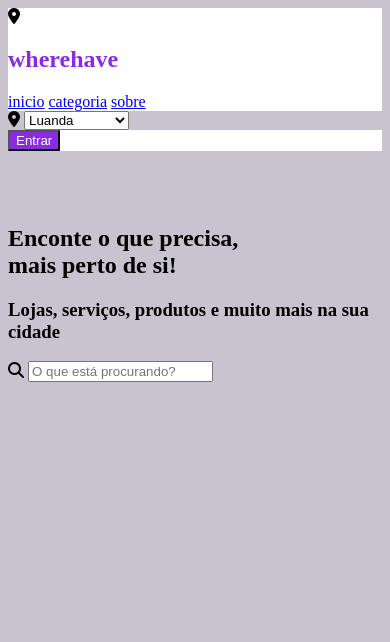
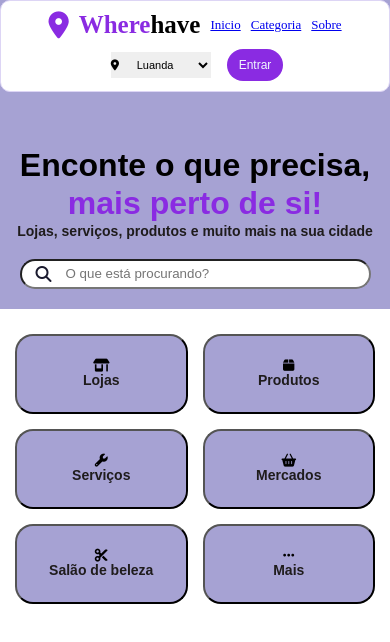
Before and after one commit to luzineidy15/wherehave, a plain HTML site: page index.html in a window 390 px wide. Drawn offline with Linux system fonts and the light colour scheme.

Commit message:
nova atualização

```diff
--- a/index.html
+++ b/index.html
@@ -61,3 +61,41 @@
         <i class="fa-solid fa-magnifying-glass"></i>
         <input type="search" placeholder="O que está procurando?" tabindex="1">
     </div>
+    <main>
+        <section class="section">
+
+            <button>
+                <i class="fa-solid fa-shop"></i>
+                <h3>Lojas</h3>
+                <p hidden>explore as nossas lojas</p>
+            </button>
+
+            <button>
+                <i class="fa-solid fa-box"></i>
+                <h3>Produtos</h3>
+            </button>
+
+            <button>
+                <i class="fa-solid fa-wrench"></i>
+                <h3>Serviços</h3>
+            </button>
+
+            <button>
+                <i class="fa-solid fa-basket-shopping"></i>
+                <h3>Mercados</h3>
+            </button>
+
+            <button>
+                <i class="fa-solid fa-scissors"></i>
+                <h3>Salão de beleza</h3>
+            </button>
+
+            <button>
+                <i class="fa-solid fa-ellipsis"></i>
+                <h3>Mais</h3>
+            </button>
+
+        </section>
+    </main>
+</body>
+</html>
--- a/style.css
+++ b/style.css
@@ -1,18 +1,273 @@
-body{
-    background-color: rgb(201, 194, 207);
+* {
+    margin: 0;
+    padding: 0;
+    box-sizing: border-box;
 }
-header{
+
+body {
+    background-color: rgb(166, 162, 211);
+    font-family: Arial, Helvetica, sans-serif;
+    overflow-x: hidden;
+}
+
+h1 {
+    color: blueviolet;
+    margin-left: -10px;
+    position: relative;
+    right: 10px;
+}
+
+.nav {
     background-color: white;
+    font-family: 'Times New Roman', Times, serif;
+    font-size: 18px;
+    display: flex;
+    align-items: center;
+    justify-content: space-between;
+    gap: 50px;
+    height: 50px;
+    padding: 20px;
+    width: 100%;
+    border: 1px solid #ddd5f5;
+    border-radius: 10px;
+    text-transform: capitalize;
 }
-h1{
+
+.nav a {
+    left: 50%;
+}
+
+.option {
+    border: none;
+    margin-right: 8px;
+    position: relative;
+    display: flex;
+    align-items: center;
+    gap: 10px;
+    width: 170px;
+    height: 30px;
+    padding: 4px;
+    font-size: 13px;
+}
+
+.option select {
+    padding: 8px 28px 8px 34px;
+    border: none;
+    margin-right: 8px;
+    width: 140px;
+}
+
+.option span {
+    position: absolute;
+    top: 50%;
+    left: 10px;
+    transform: translateY(-50%);
+    pointer-events: none;
+    color: black;
+}
+
+.button {
+    cursor: pointer;
+    background-color: blueviolet;
+    color: aliceblue;
+    border: none;
+    border-radius: 30px;
+    padding: 8px 15px;
+    font-size: 15px;
+    width: 85px;
+    height: 38px;
+    text-align: center;
+}
+
+h2 {
+    color: black;
+    font-size: 50px;
+    text-align: center;
+}
+
+span {
     color: blueviolet;
+    font-size: inherit;
 }
-.option{
-    background-color: rgb(201, 194, 207);
+
+h3 {
+    font-size: 16px;
+    color: rgb(31, 28, 28);
+    text-align: center;
+}
+
+.icon1 {
+    color: blueviolet;
+    font-size: 40px;
+    display: flex;
+    align-items: center;
+    gap: 2px;
+    margin-right: -10px;
+    position: relative;
+    left: 10px;
+}
+
+.h1 {
     color: black;
+    justify-content: start;
+    text-align: left;
+}
+
+.search {
+    position: relative;
+    width: 60%;
+    margin: 20px auto;
+}
+
+.search input {
+    width: 100%;
+    max-width: 700px;
+    height: 30px;
+    border-radius: 20px;
+    margin: 20px auto;
+    display: block;
+    padding-left: 44px;
+    box-sizing: border-box;
+}
+
+.search i {
+    position: absolute;
+    left: 16px;
+    top: 50%;
+    transform: translateY(-50%);
+    color: #1a1a2e;
+    pointer-events: none;
+    z-index: 1;
+}
+
+main {
+    background-color: white;
+    min-height: 100vh;
+    padding: 40px 4%;
+}
+
+.section {
+    display: flex;
+    gap: 20px;
+}
+
+.section button {
+    align-items: center;
+    justify-content: center;
+    text-align: center;
+    flex-direction: column;
+    display: flex;
+    width: 130px;
+    height: 60px;
+    border-radius: 20px;
+    padding: 30px;
+    font-size: 13px;
+    background-color: rgb(166, 162, 211);
+}
+
+
+
+@media screen and (max-width: 600px) {
+
+    .nav {
+        flex-wrap: wrap;
+        justify-content: center;
+        gap: 10px;
+        height: auto;
+        min-height: 50px;
+        padding: 10px;
+    }
+
+    h1 {
+        font-size: 25px;
+        margin-left: 0;
+        right: 0;
+    }
+
+    .icon1 {
+        font-size: 27px;
+        left: 0;
+        margin-right: 0;
+    }
+
+    .nav a {
+        left: auto;
+        font-size: 13px;
+    }
+
+    .option {
+        width: 110px;
+        margin-right: 0;
+        gap: 2px;
+    }
+
+    .option select {
+        width: 100px;
+        padding: 6px 18px 6px 22px;
+        margin-right: 0;
+        font-size: 11px;
+    }
+
+    .option span {
+        left: 4px;
+        font-size: 11px;
+    }
+
+    .button {
+        width: auto;
+        height: 32px;
+        padding: 6px 12px;
+        font-size: 12px;
+    }
+
+    h2 {
+        font-size: 32px;
+        line-height: 1.2;
+        padding: 0 10px;
+    }
+
+    h2 span {
+        font-size: inherit;
+    }
+
+    body > h3 {
+        font-size: 14px;
+        padding: 0 12px;
+    }
+
+    .search {
+        width: 90%;
+        margin: 20px auto;
+    }
+
+    .search input {
+        width: 100%;
+        margin: 20px auto;
+    }
+
+    main {
+        width: 100%;
+        min-height: 100vh;
+        padding: 25px 15px;
+    }
+
+    .section {
+        display: grid;
+        grid-template-columns: repeat(2, minmax(0, 1fr));
+        gap: 15px;
+        width: 100%;
+    }
+
+    .section button {
+        width: 100%;
+        height: 80px;
+        padding: 10px;
+        border-radius: 18px;
+        font-size: 13px;
+    }
+
+    .section button h3 {
+        font-size: 14px;
+    }
 
 }
-button{
-    background-color: blueviolet;
-    color: white;
-}
```
